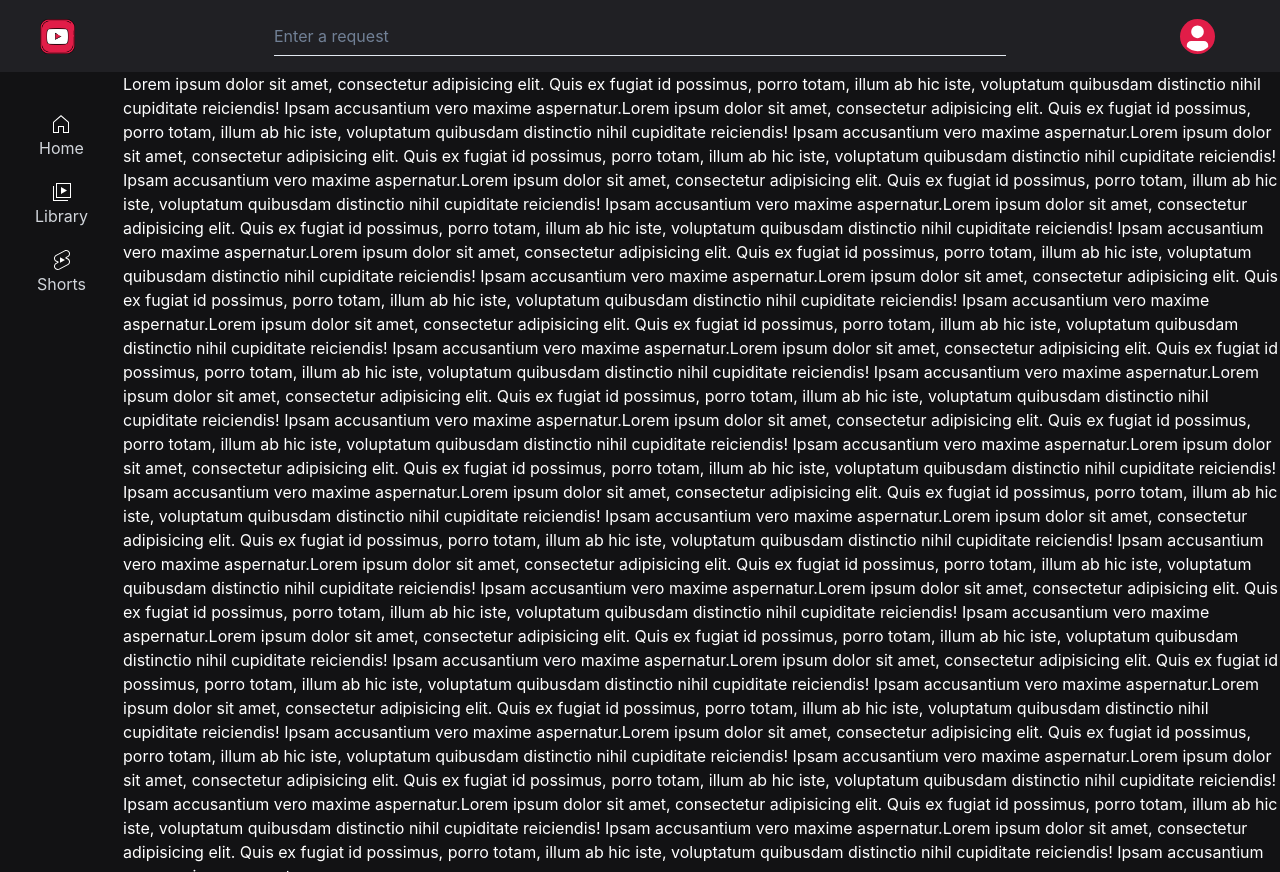
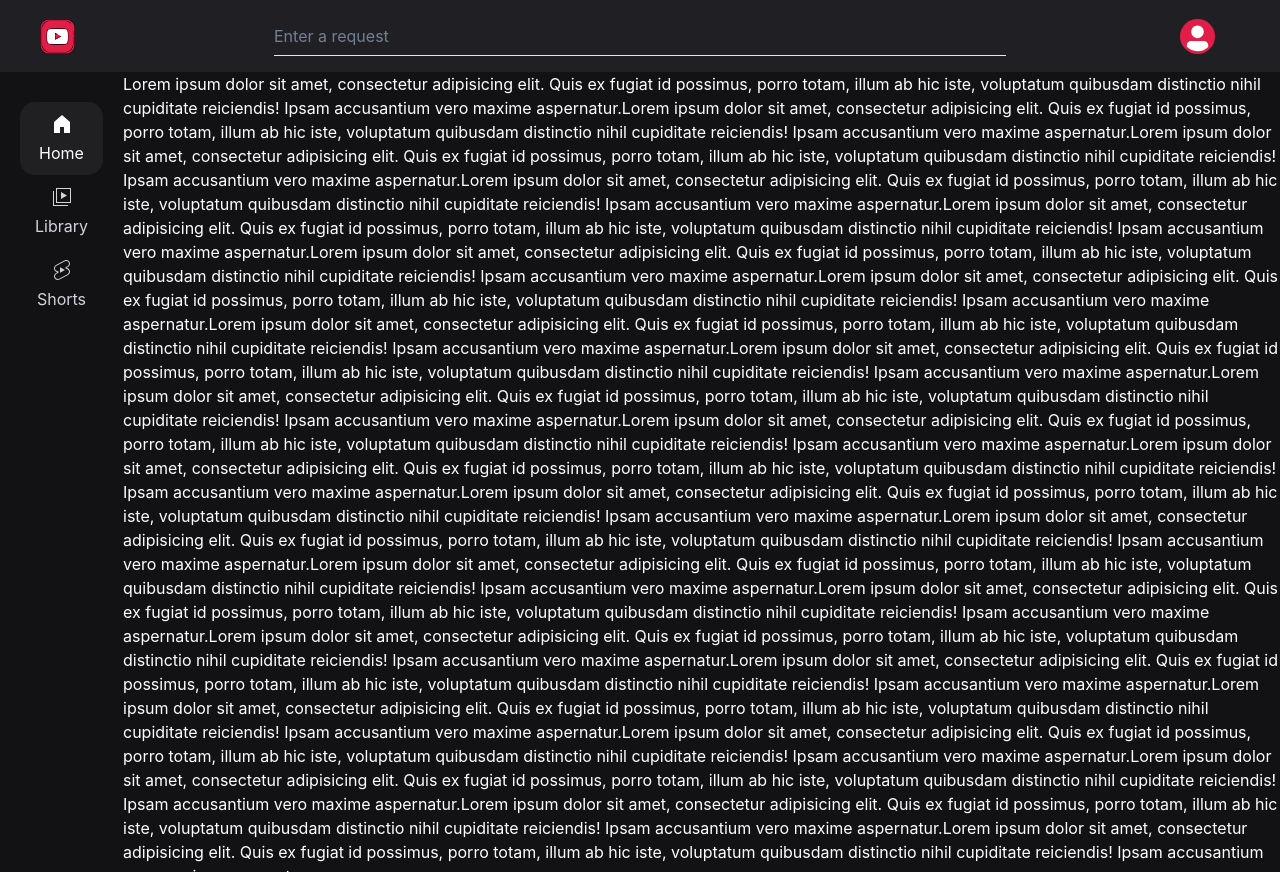
Before and after one commit to danilfomchik/Video-player-react-redux, a React (Create React App) app: page / in a window 1280 px wide. Built offline with nearby package versions, Linux system fonts and the light colour scheme.

Commit message:
add active nav item visualization

```diff
--- a/src/app/header/Header.js
+++ b/src/app/header/Header.js
@@ -8,8 +8,8 @@ const Header = () => {
     return (
         <>
             <header className="header">
-                <Box className="header-wrapper" data-role="header">
-                    <Box className="header-logo">
+                <Box className="header__wrapper" data-role="header">
+                    <Box className="header__logo">
                         <Image
                             boxSize="35px"
                             fit="contain"
@@ -17,7 +17,7 @@ const Header = () => {
                             alt="Logo"
                         />
                     </Box>
-                    <Box className="header-search">
+                    <Box className="header__search">
                         <Input
                             variant="flushed"
                             placeholder="Enter a request"
@@ -25,7 +25,7 @@ const Header = () => {
                             color="white"
                         />
                     </Box>
-                    <Box className="header-user">
+                    <Box className="header__user">
                         <Avatar bg="#E11D48" boxSize="35px" />
                     </Box>
                 </Box>
--- a/src/app/header/header.scss
+++ b/src/app/header/header.scss
@@ -5,19 +5,19 @@
     position: sticky;
     top: 0;
 
-    &-wrapper{
+    &__wrapper{
         display: flex;
         justify-content: space-between;
         align-items: center;
         padding: 16px 20px;
     }
 
-    &-logo, &-user{
+    &__logo, &__user{
         padding: 0px 20px;
         min-width: 100px;
     }
 
-    &-search{
+    &__search{
         flex: 0 1 732px;
         margin: 0px 50px;
     }
--- a/src/app/navbar/Navbar.js
+++ b/src/app/navbar/Navbar.js
@@ -1,35 +1,44 @@
 import { Box } from "@chakra-ui/react";
-import { Link, NavLink } from "react-router-dom";
+import { Link, NavLink, useMatch, useLocation } from "react-router-dom";
 
 import navBarItems from "./navBarItems";
 
 import "./navbar.scss";
+import { useState } from "react";
 
 const Navbar = () => {
+    const location = useLocation();
+
+    const setActiveClass = ({ isActive }) =>
+        isActive ? "nav-bar__item nav-bar__item_active" : "nav-bar__item";
+
     return (
         <Box className="nav-bar">
-            {navBarItems.map(({ name, svgPath, to }) => (
-                <NavLink to={to}>
-                    <Box className="nav-bar__item">
-                        <c3-icon
-                            style={{
-                                color: "#ffffff",
-                                fill: "currentColor",
-                                stroke: "none",
-                            }}
-                        >
+            {navBarItems.map(({ name, svgPath, onActivePath, to }, index) => (
+                <NavLink end key={index} to={to} className={setActiveClass}>
                     <svg
                         xmlns="http://www.w3.org/2000/svg"
                         height="24"
                         width="24"
+                        style={
+                            location.pathname === to
+                                ? {
+                                      color: "#ffffff",
+                                  }
+                                : {}
+                        }
                     >
                         <g>
-                                    <path d={svgPath}></path>
+                            <path
+                                d={
+                                    location.pathname === to
+                                        ? onActivePath
+                                        : svgPath
+                                }
+                            ></path>
                         </g>
                     </svg>
-                        </c3-icon>
                     <p>{name}</p>
-                    </Box>
                 </NavLink>
             ))}
         </Box>
--- a/src/app/navbar/navBarItems.js
+++ b/src/app/navbar/navBarItems.js
@@ -3,18 +3,23 @@ const navBarItems = [
         name: "Home",
         svgPath:
             "m12 4.44 7 6.09V20h-4v-6H9v6H5v-9.47l7-6.09m0-1.32-8 6.96V21h6v-6h4v6h6V10.08l-8-6.96z",
+        onActivePath: "M4 21V10.08l8-6.96 8 6.96V21h-6v-6h-4v6H4z",
         to: "/",
     },
     {
         name: "Library",
         svgPath:
             "m11 7 6 3.5-6 3.5V7zm7 13H4V6H3v15h15v-1zm3-2H6V3h15v15zM7 17h13V4H7v13z",
+        onActivePath:
+            "M4 20h14v1H3V6h1v14zM21 3v15H6V3h15zm-4 7.5L11 7v7l6-3.5z",
         to: "/library",
     },
     {
         name: "Shorts",
         svgPath:
             "M10 14.65v-5.3L15 12l-5 2.65zm7.77-4.33-1.2-.5L18 9.06c1.84-.96 2.53-3.23 1.56-5.06s-3.24-2.53-5.07-1.56L6 6.94c-1.29.68-2.07 2.04-2 3.49.07 1.42.93 2.67 2.22 3.25.03.01 1.2.5 1.2.5L6 14.93c-1.83.97-2.53 3.24-1.56 5.07.97 1.83 3.24 2.53 5.07 1.56l8.5-4.5c1.29-.68 2.06-2.04 1.99-3.49-.07-1.42-.94-2.68-2.23-3.25zm-.23 5.86-8.5 4.5c-1.34.71-3.01.2-3.72-1.14-.71-1.34-.2-3.01 1.14-3.72l2.04-1.08v-1.21l-.69-.28-1.11-.46c-.99-.41-1.65-1.35-1.7-2.41-.05-1.06.52-2.06 1.46-2.56l8.5-4.5c1.34-.71 3.01-.2 3.72 1.14.71 1.34.2 3.01-1.14 3.72L15.5 9.26v1.21l1.8.74c.99.41 1.65 1.35 1.7 2.41.05 1.06-.52 2.06-1.46 2.56z",
+        onActivePath:
+            "m17.77 10.32-1.2-.5L18 9.06c1.84-.96 2.53-3.23 1.56-5.06s-3.24-2.53-5.07-1.56L6 6.94c-1.29.68-2.07 2.04-2 3.49.07 1.42.93 2.67 2.22 3.25.03.01 1.2.5 1.2.5L6 14.93c-1.83.97-2.53 3.24-1.56 5.07.97 1.83 3.24 2.53 5.07 1.56l8.5-4.5c1.29-.68 2.06-2.04 1.99-3.49-.07-1.42-.94-2.68-2.23-3.25zM10 14.65v-5.3L15 12l-5 2.65z",
         to: "/shorts",
     },
 ];
--- a/src/app/navbar/navbar.scss
+++ b/src/app/navbar/navbar.scss
@@ -1,31 +1,36 @@
 @import '/src/style/variables.scss';
 
 .nav-bar{
-    // position: sticky;
-    // top: 0;
-    // left: 0;
     display: flex;
     flex-direction: column;
-    align-items: center;
+    align-items: stretch;
     justify-content: flex-start;
     flex-wrap: nowrap;
-    color: $nav-text-color;
-    // min-width: 50px;
+
     padding: 30px 20px 0px;
     background: $main-bg-color;
 
     &__item{
+        text-align: center;
+        color: $nav-item-color;
         border-radius: 15px;
         padding: 10px 15px;
-        // margin: 10px 0px;
         cursor: pointer;
+
+        &_active{
+            background: #68686829;
+            color: $nav-active-item-color;
+        }
 
         &:hover{
             background: #68686829;
         }
 
         svg{
-            margin: 0 auto;
+            color: $nav-item-color;
+            fill: currentColor;
+            stroke: none;
+            margin: 0 auto 5px;
         }
     }
 }
--- a/src/style/variables.scss
+++ b/src/style/variables.scss
@@ -1,4 +1,5 @@
 $secondary-bg-color: #202024;
 $main-bg-color: #121214;
 
-$nav-text-color: #D1D5DB;
+$nav-item-color: #D1D5DB;
+$nav-active-item-color: #ffffff;
```
Lines whose indentation alone changed are shown as unchanged.
